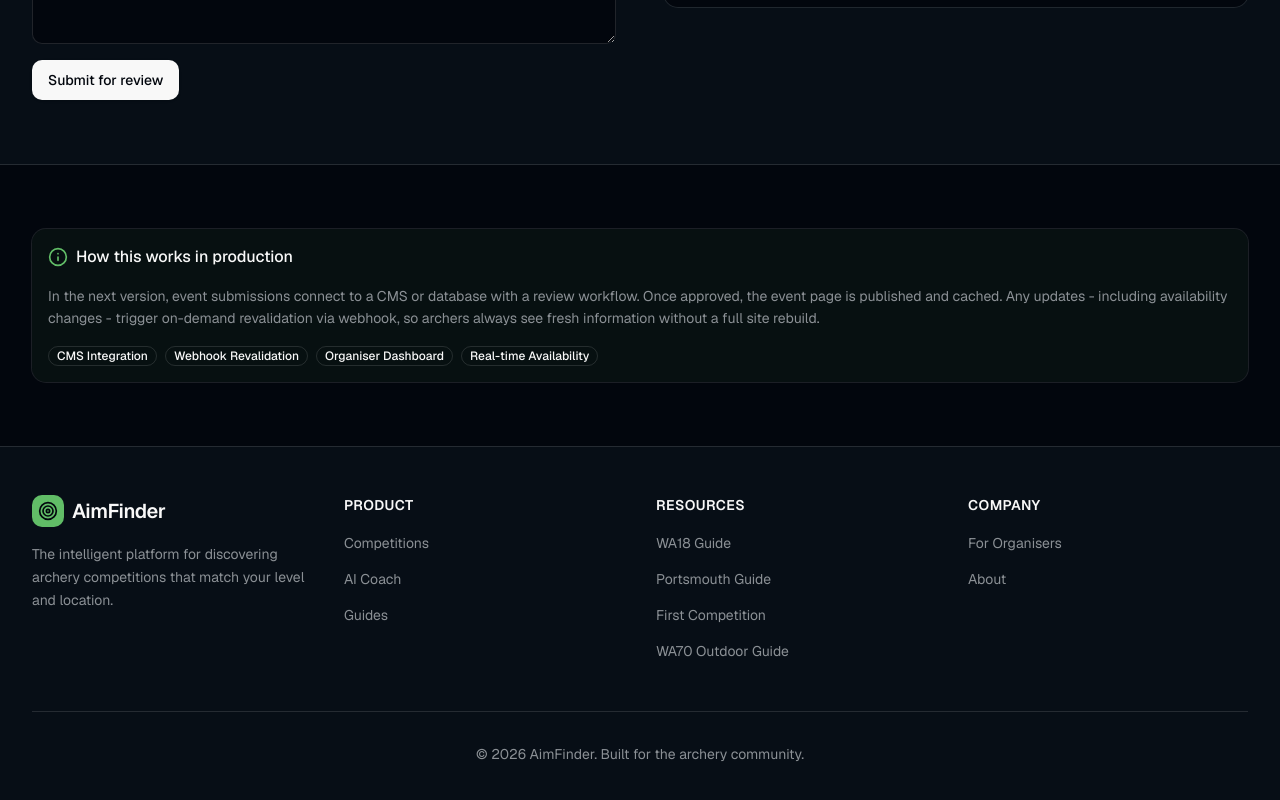
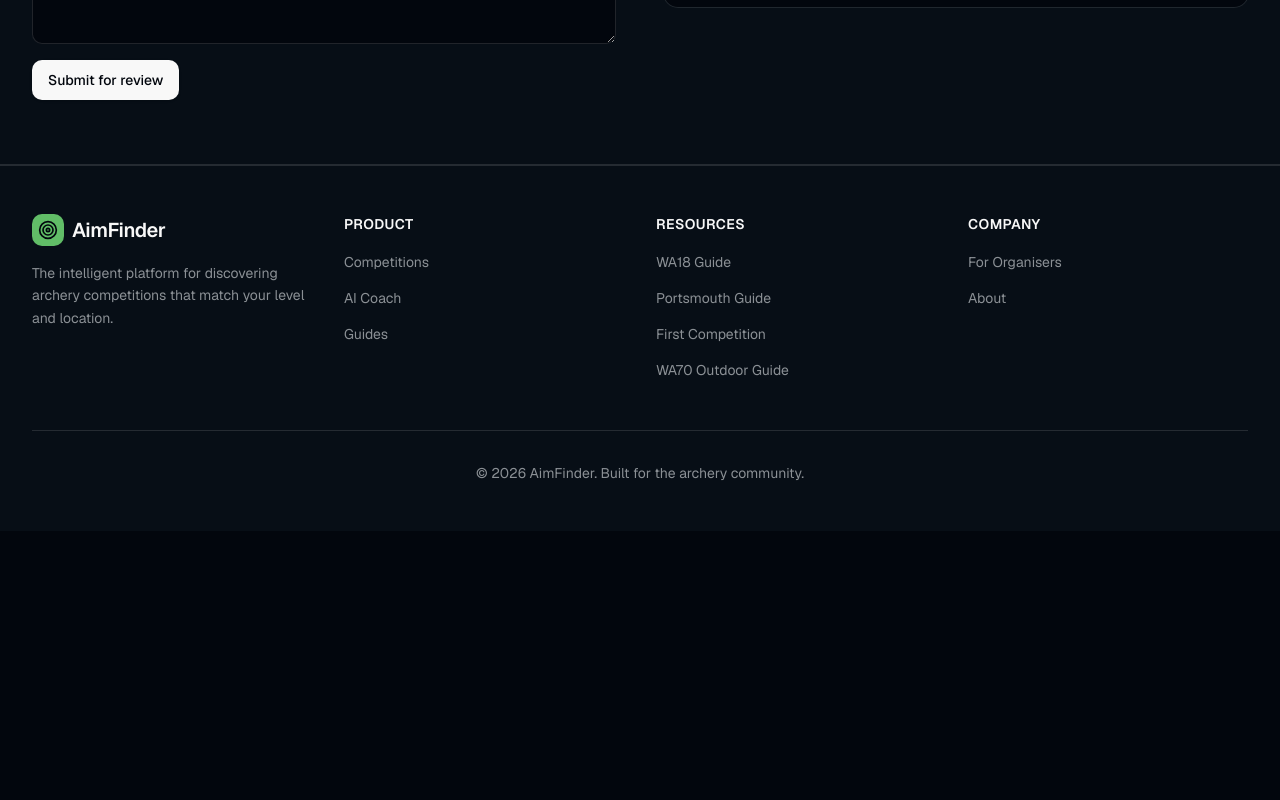
Before and after one commit to sanjeevz3009/AimFinder-Archery-Competition-Finder, a Next.js app: page /organisers in a window 1280 px wide. Shown: the part 1490-2290 px from the top of the page. After the commit the page ends 2021 px from the top, so only its background shows below. Built offline with nearby package versions, Linux system fonts and the light colour scheme.

Commit message:
refactor: remove unused imports and clean up production note section from OrganisersPage

```diff
--- a/app/organisers/page.tsx
+++ b/app/organisers/page.tsx
@@ -5,13 +5,12 @@ import {
   Users,
   Search,
   RefreshCw,
-  Info,
   Calendar,
   MapPin,
   Clock,
 } from 'lucide-react';
 import { Button } from '@/components/ui/button';
-import { Card, CardContent, CardHeader, CardTitle } from '@/components/ui/card';
+import { Card, CardContent } from '@/components/ui/card';
 import { Badge } from '@/components/ui/badge';
 import { OrganiserSubmitForm } from '@/components/organiser-submit-form';
 import { SpacesRemaining } from '@/components/spaces-remaining';
@@ -190,35 +189,6 @@ export default function OrganisersPage() {
           </div>
         </div>
       </section>
-
-      {/* Production note */}
-      <section className="py-16">
-        <div className="mx-auto max-w-7xl px-4 sm:px-6 lg:px-8">
-          <Card className="border-accent/20 bg-accent/5">
-            <CardHeader>
-              <CardTitle className="flex items-center gap-2 text-base">
-                <Info className="h-5 w-5 text-accent" />
-                How this works in production
-              </CardTitle>
-            </CardHeader>
-            <CardContent>
-              <p className="leading-relaxed text-muted-foreground">
-                In the next version, event submissions connect to a CMS or database
-                with a review workflow. Once approved, the event page is
-                published and cached. Any updates - including availability
-                changes - trigger on-demand revalidation via webhook, so archers
-                always see fresh information without a full site rebuild.
-              </p>
-              <div className="mt-4 flex flex-wrap gap-2">
-                <Badge variant="outline">CMS Integration</Badge>
-                <Badge variant="outline">Webhook Revalidation</Badge>
-                <Badge variant="outline">Organiser Dashboard</Badge>
-                <Badge variant="outline">Real-time Availability</Badge>
-              </div>
-            </CardContent>
-          </Card>
-        </div>
-      </section>
     </div>
   );
 }
```
